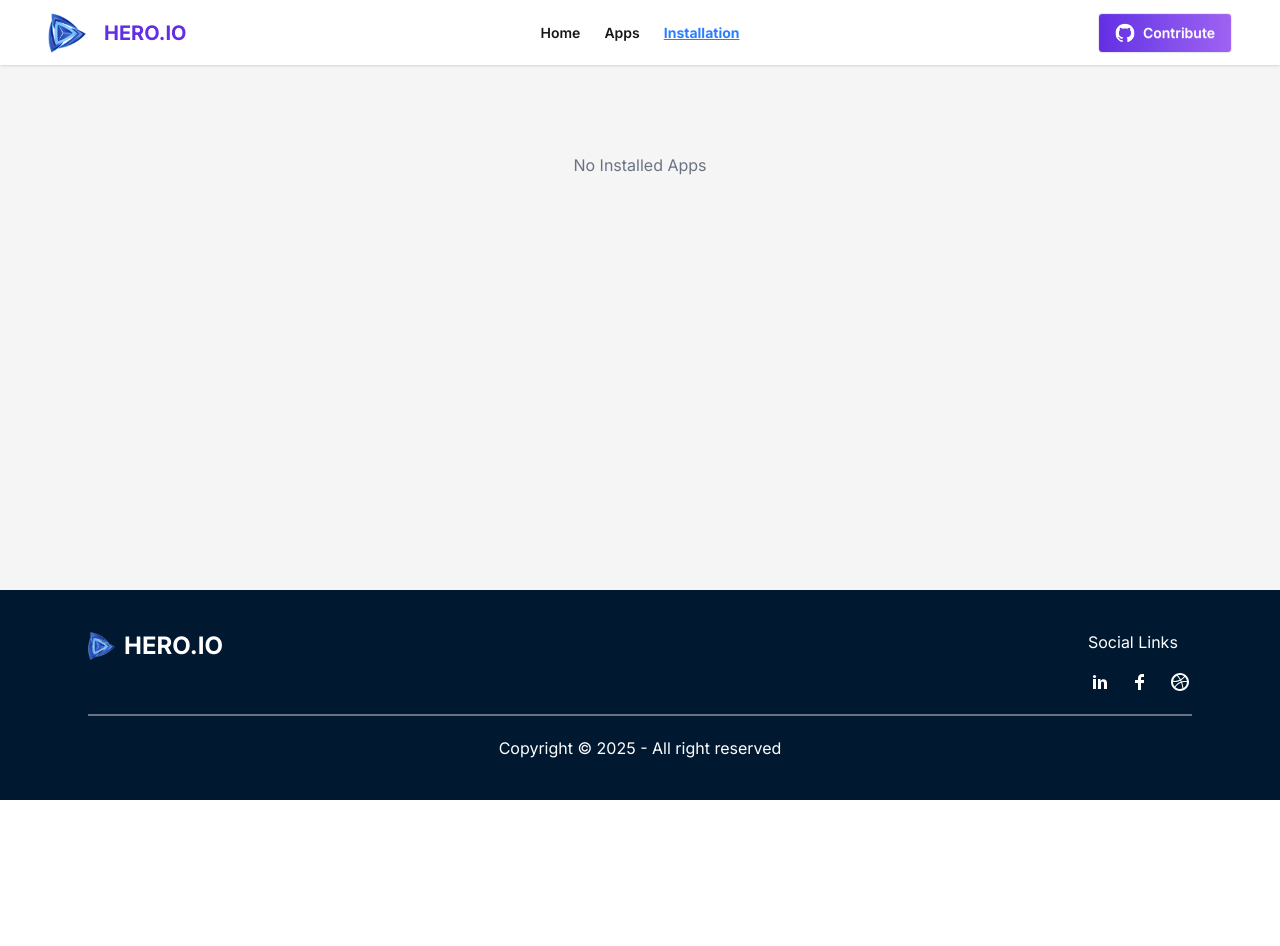
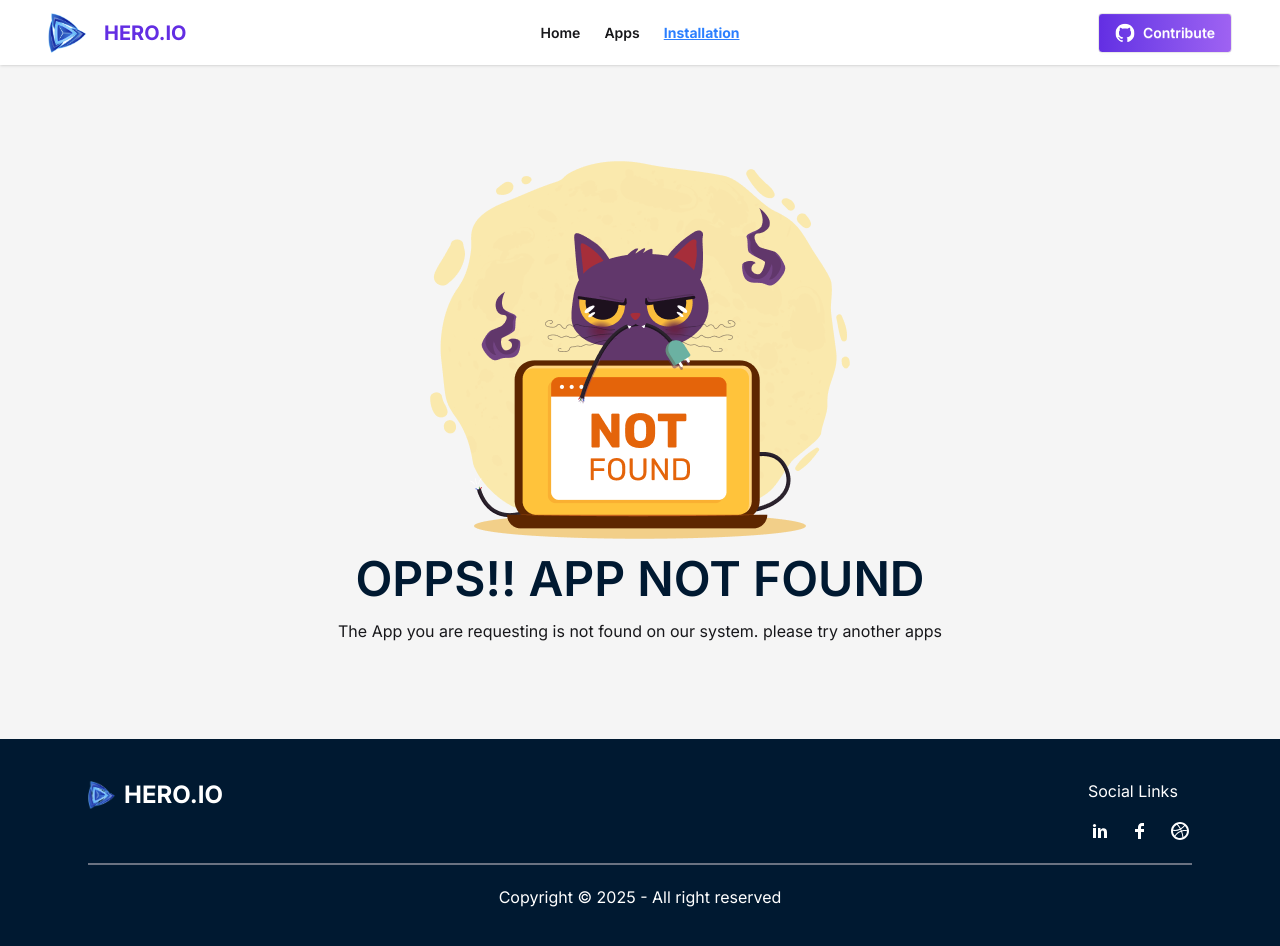
Before and after one commit to priyotush25/hero-io, a React (Vite) app: page /install in a window 1280 px wide. Shown: the top 946 px of the page. Before the commit the page ends 800 px from the top, so only its background shows below. Built offline with nearby package versions, Linux system fonts and the light colour scheme.

Commit message:
not found app

```diff
--- a/src/Pages/InstalledApps.jsx
+++ b/src/Pages/InstalledApps.jsx
@@ -1,14 +1,14 @@
 import { useState } from "react";
 import { FaDownload, FaStar } from "react-icons/fa";
 import { toast } from "react-toastify";
+import AppNotFund from "../Component/AppNotFound/AppNotFound";
 import { getInstalledApps } from "../utilities/localStorage";
 
 const InstalledApps = () => {
   const [installedApps, setInstalledApps] = useState(() => getInstalledApps());
   const [sortOrder, setSortOrder] = useState("none");
 
-  if (!installedApps.length)
-    return <p className="text-center text-gray-500 mt-10">No Installed Apps</p>;
+  if (!installedApps.length) return <AppNotFund />;
 
   // Sort logic
   const sortedItem = (() => {
```
